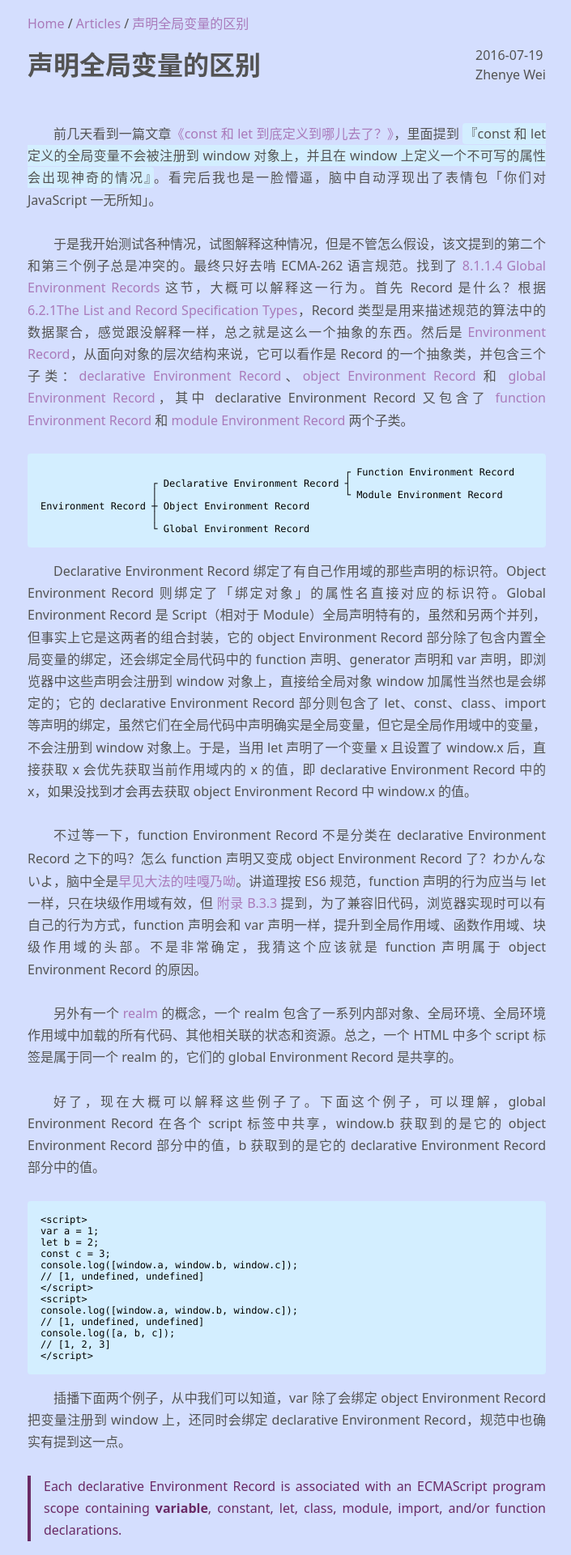
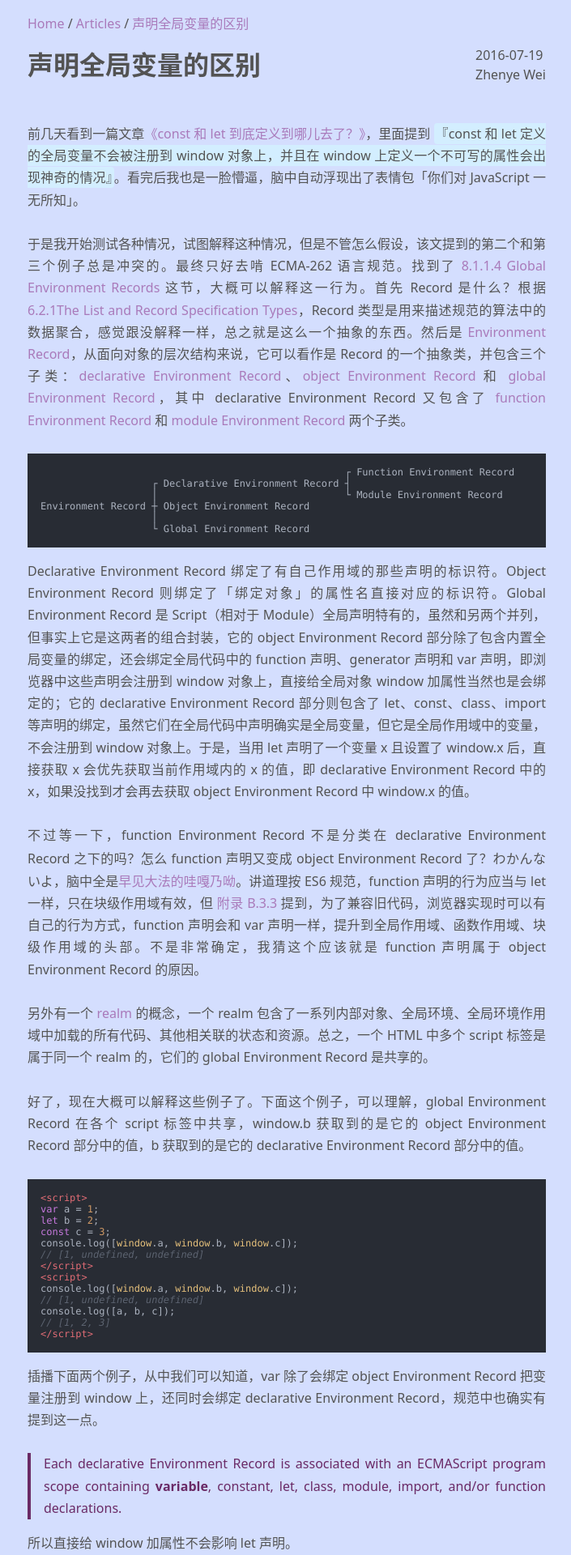
Before and after one commit to weizhenye/blog, a Jekyll site: the page built from _posts/2016-07-19-declare-global-variables.md, in a window 1280 px wide. Shown: the top 1920 px of the page at 81% size, without its empty margins (286-991 px from the left). Built offline with Jekyll 4.4.1, drawn with Linux system fonts in a browser that asks for light colours; some of the changed text lies outside the part shown.

Commit message:
update style

```diff
--- a/_includes/nav.html
+++ b/_includes/nav.html
@@ -1,9 +1,14 @@
 <nav class="container site-nav">
   <ul>
     <li><a href="/">Home</a></li>
-    <li>/ <a href="/articles/">Articles</a></li>
-    {% if page.id %}
-    <li>/ <a href="{{ page.url }}">{{ page.title }}</a></li>
+    {% assign page_category = page.url | remove_first: "/" | split:"/" | first %}
+    {% if page_category == 'articles' %}
+    <li><a href="/articles/">Articles</a></li>
+      {% if page.id %}
+      <li><a href="{{ page.url }}">{{ page.title }}</a></li>
+      {% endif %}
+    {% else %}
+    <li>404</li>
     {% endif %}
   </ul>
 </nav>
--- a/assets/css/style.css
+++ b/assets/css/style.css
@@ -120,7 +120,6 @@ code {
 pre,
 code,
 kbd {
-  color: #000;
   font-size: .75rem;
   font-family: "Source Code Pro", Monaco, Menlo, "Courier New", monospace;
 }
@@ -171,6 +170,10 @@ kbd {
 #links li a {
   color: #535353;
 }
+#links li a:hover,
+#links li a:focus {
+  background: none;
+}
 #links li a span {
   padding: 4px;
   border-radius: 4px;
@@ -216,8 +219,8 @@ kbd {
   text-align: center !important;
   margin: 0 !important;
   position: absolute;
+  top: 0;
   left: 360px;
-  top: -4px;
   transform: translateY(100px);
   transition: all .25s ease-out .25s;
 }
@@ -247,7 +250,6 @@ kbd {
   width: 152px;
   line-height: 32px;
   border-radius: 4px;
-  padding: 4px 0;
   position: absolute;
   left: 4px;
   -webkit-backface-visibility: hidden;
@@ -279,6 +281,12 @@ kbd {
 .site-nav li {
   display: inline-block;
 }
+.site-nav li:after {
+  content: ' / ';
+}
+.site-nav li:last-child:after {
+  content: '';
+}
 
 /* 404 */
 .yojohan {
@@ -304,7 +312,6 @@ kbd {
   line-height: 1.5em;
 }
 .article-section > p {
-  text-indent: 2em;
   margin: 1em 0 1.7em;
 }
 .article-section > p img {
@@ -363,3 +370,112 @@ kbd {
     display: none;
   }
 }
+
+/* Highlight */
+.highlight,
+pre.highlight {
+  background: #282c34;
+  color: #abb2bf;
+}
+.highlight pre,
+.highlight .hll {
+  background: #282c34;
+}
+.highlight .c {
+  color: #5c6370;
+  font-style: italic;
+}
+.highlight .err {
+  color: #960050;
+  background-color: #1e0010;
+}
+.highlight .k,
+.highlight .kc,
+.highlight .kd,
+.highlight .kn,
+.highlight .kp,
+.highlight .kr,
+.highlight .kt {
+  color: #c678dd;
+}
+.highlight .l,
+.highlight .s,
+.highlight .ld,
+.highlight .sb,
+.highlight .sc,
+.highlight .sd,
+.highlight .s2,
+.highlight .se,
+.highlight .sh,
+.highlight .si,
+.highlight .sx,
+.highlight .s1 {
+  color: #98c379;
+}
+.highlight .n,
+.highlight .o,
+.highlight .p {
+  color: #abb2bf;
+}
+.highlight .cm,
+.highlight .cp,
+.highlight .c1,
+.highlight .cs,
+.highlight .ge {
+  color: #5c6370;
+  font-style: italic;
+}
+.highlight .gs {
+  font-weight: 700;
+}
+.highlight .m,
+.highlight .na,
+.highlight .mf,
+.highlight .mh,
+.highlight .mi,
+.highlight .mo,
+.highlight .il {
+  color: #d19a66;
+}
+.highlight .nb,
+.highlight .nc,
+.highlight .no,
+.highlight .nd,
+.highlight .ni,
+.highlight .ne,
+.highlight .nl,
+.highlight .py,
+.highlight .nv,
+.highlight .bp,
+.highlight .vc,
+.highlight .vg {
+  color: #e5c07b;
+}
+.highlight .nf,
+.highlight .nn,
+.highlight .nx {
+  color: #abb2bf;
+}
+.highlight .nt,
+.highlight .vi {
+  color: #e06c75;
+}
+.highlight .ow {
+  font-weight: 700;
+}
+.highlight .w {
+  color: #f8f8f2;
+}
+.highlight .sr,
+.highlight .ss {
+  color: #56b6c2;
+}
+.highlight .gu {
+  color: #75715e;
+}
+.highlight .gd {
+  color: #f92672;
+}
+.highlight .gi {
+  color: #a6e22e;
+}
```
Also changed, not shown: _posts/2016-07-19-declare-global-variables.md (+1 -1 lines).
